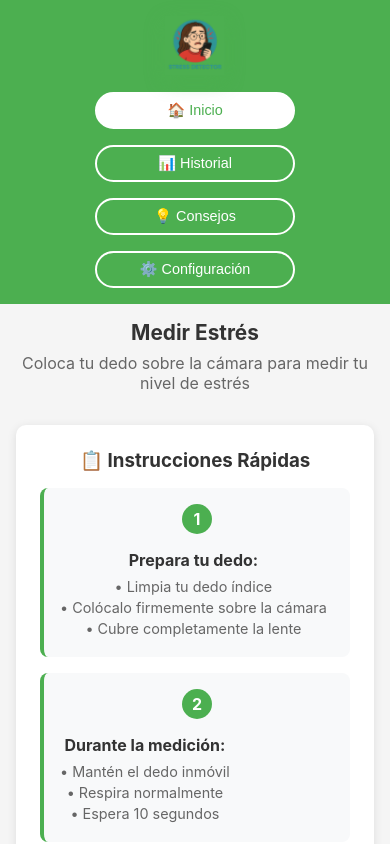
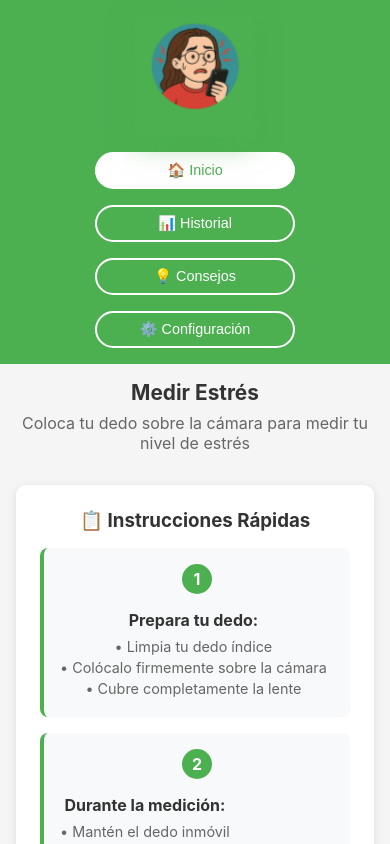
Before and after one commit to jortecs/Medidor-de-estres, a React (Create React App) app: page / in a window 390 px wide. Shown: the top 844 px of the page. Built offline with nearby package versions, Linux system fonts and the light colour scheme.

Commit message:
Logo mucho más grande - 200px en desktop, 250px en pantalla de carga

```diff
--- a/src/App.css
+++ b/src/App.css
@@ -37,19 +37,19 @@ body {
 }
 
 .app-logo {
-  width: 120px;
-  height: 120px;
-  box-shadow: 0 6px 20px rgba(76, 175, 80, 0.4);
+  width: 200px;
+  height: 200px;
+  box-shadow: 0 8px 25px rgba(76, 175, 80, 0.5);
   animation: logoGlow 2s ease-in-out infinite alternate;
 }
 
 @keyframes logoGlow {
   0% {
-    box-shadow: 0 6px 20px rgba(76, 175, 80, 0.4);
+    box-shadow: 0 8px 25px rgba(76, 175, 80, 0.5);
     transform: scale(1);
   }
   100% {
-    box-shadow: 0 8px 30px rgba(76, 175, 80, 0.7);
+    box-shadow: 0 12px 35px rgba(76, 175, 80, 0.8);
     transform: scale(1.05);
   }
 }
@@ -126,8 +126,8 @@ body {
 }
 
 .loading-logo {
-  width: 150px;
-  height: 150px;
+  width: 250px;
+  height: 250px;
   margin-bottom: 2rem;
   animation: loadingPulse 2s ease-in-out infinite;
 }
@@ -531,8 +531,8 @@ body {
   }
 
   .app-logo {
-    width: 80px;
-    height: 80px;
+    width: 150px;
+    height: 150px;
   }
 
   .app-nav {
@@ -564,13 +564,13 @@ body {
 
 @media (max-width: 480px) {
   .loading-logo {
-    width: 100px;
-    height: 100px;
+    width: 180px;
+    height: 180px;
   }
 
   .app-logo {
-    width: 60px;
-    height: 60px;
+    width: 120px;
+    height: 120px;
   }
 
   .app-header h1 {
```
Also changed, not shown: src/assets/logo.png.
